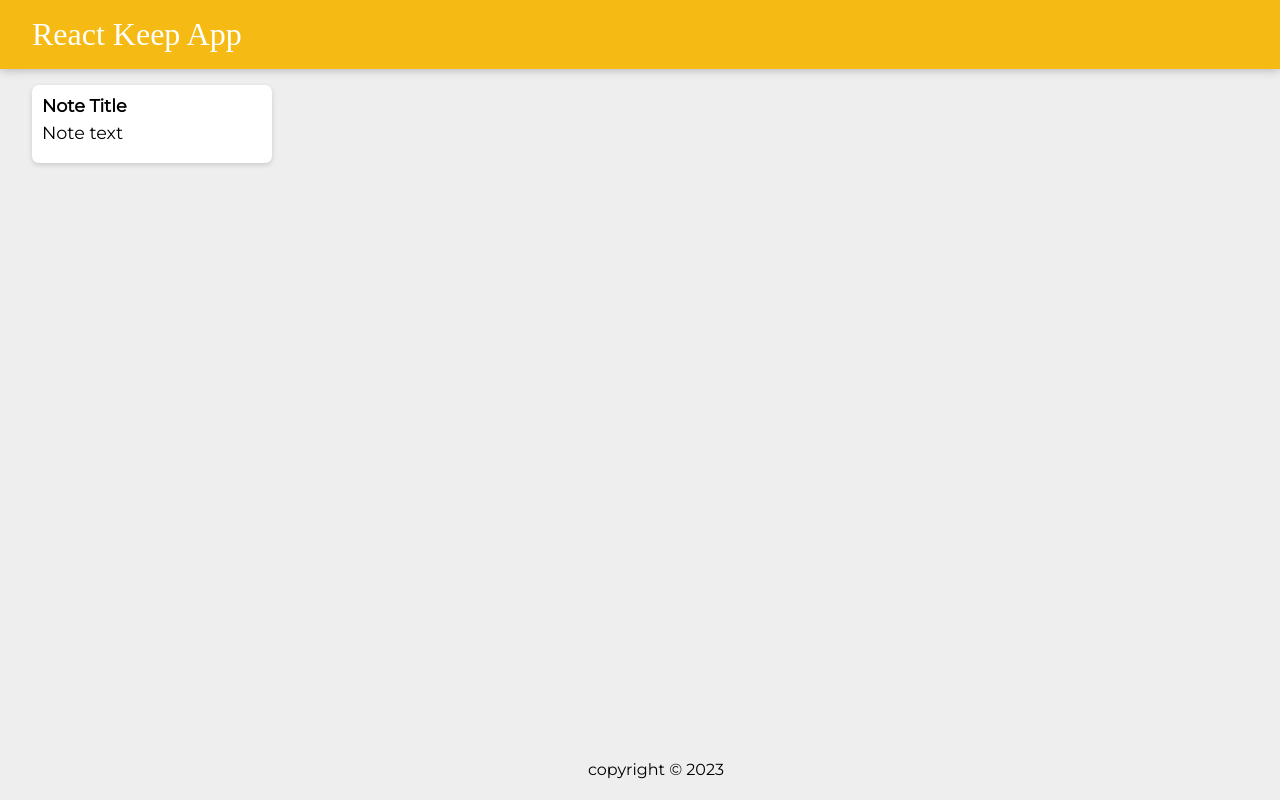
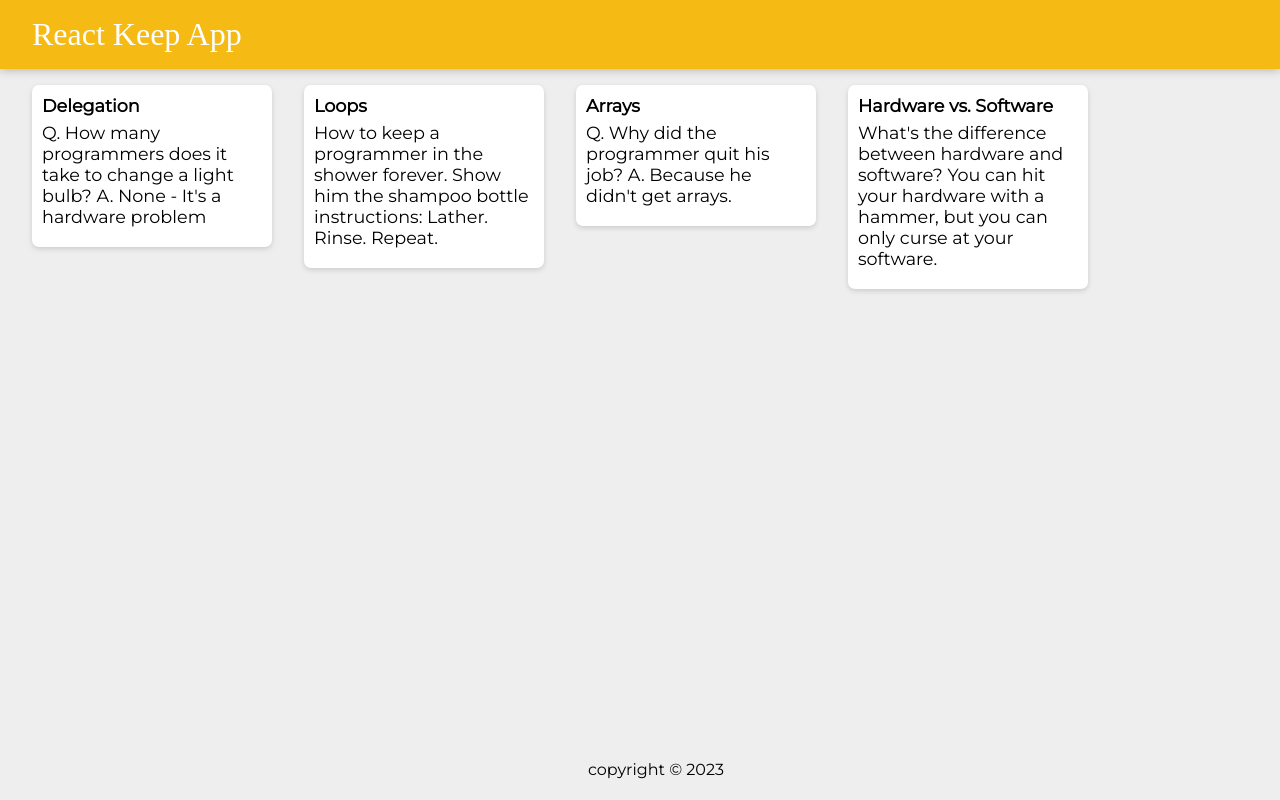
Before and after one commit to adilkoondhar/react-notes-site, a React (Create React App) app: page / in a window 1280 px wide. Built offline with nearby package versions, Linux system fonts and the light colour scheme; a web font is replaced by a local one.

Commit message:
Add dynamic notes rendering

```diff
--- a/src/App.js
+++ b/src/App.js
@@ -2,12 +2,19 @@
 import Header from './Header';
 import Note from './Note';
 import Footer from './Footer';
+import notes from './notes';
 
 function App() {
   return (
     <div>
       <Header/>
-      <Note/>
+      {notes.map(note => (
+        <Note
+          key={note.key}
+          title={note.title}
+          content={note.content}
+        />
+      ))}
       <Footer/>
     </div>
   );
--- a/src/Note.js
+++ b/src/Note.js
@@ -1,10 +1,10 @@
 import React from 'react';
 
-function Note() {
+function Note(props) {
     return (
         <div className='note'>
-            <h1>Note Title</h1>
-            <p>Note text</p>
+            <h1>{props.title}</h1>
+            <p>{props.content}</p>
         </div>
     );
 }
--- /dev/null
+++ b/src/notes.js
@@ -0,0 +1,28 @@
+const notes = [
+    {
+        key: 1,
+        title: "Delegation",
+        content:
+            "Q. How many programmers does it take to change a light bulb? A. None - It's a hardware problem"
+    },
+    {
+        key: 2,
+        title: "Loops",
+        content:
+            "How to keep a programmer in the shower forever. Show him the shampoo bottle instructions: Lather. Rinse. Repeat."
+    },
+    {
+        key: 3,
+        title: "Arrays",
+        content:
+            "Q. Why did the programmer quit his job? A. Because he didn't get arrays."
+    },
+    {
+        key: 4,
+        title: "Hardware vs. Software",
+        content:
+            "What's the difference between hardware and software? You can hit your hardware with a hammer, but you can only curse at your software."
+    }
+];
+
+export default notes;
```
